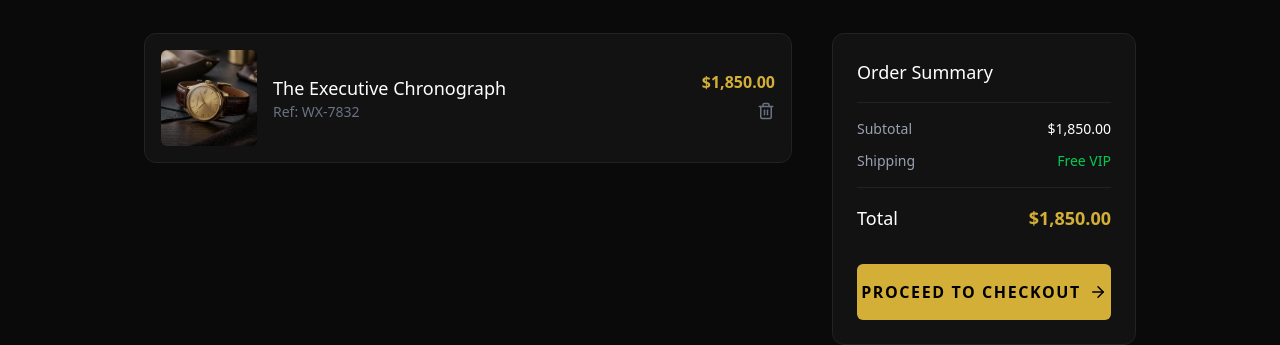
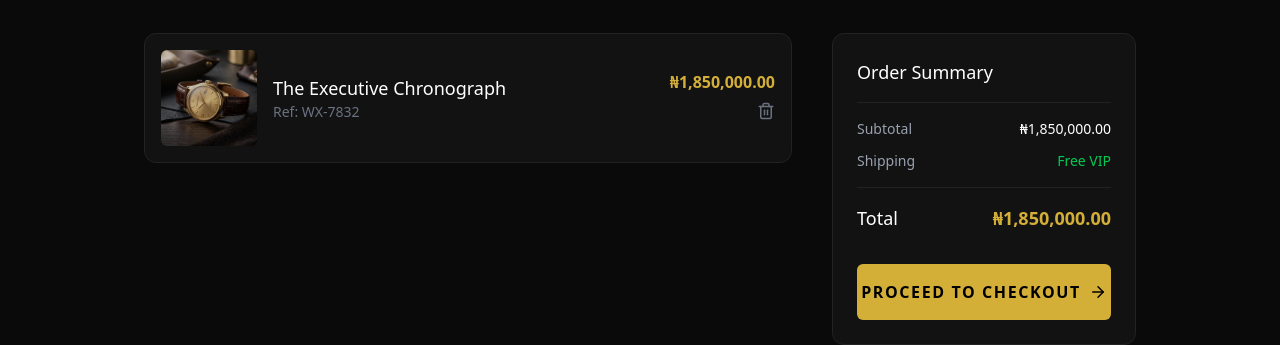
Before and after one commit to EchoDev1/Wealthyfied-watch, a Next.js app: page /cart in a window 1280 px wide. Shown: the part 211-556 px from the top of the page. Built offline with nearby package versions, Linux system fonts and the light colour scheme; no server answers; a web font is replaced by a local one.

Commit message:
feat: switch default currency from Dollar to Naira

```diff
--- a/src/app/admin/page.js
+++ b/src/app/admin/page.js
@@ -2,7 +2,7 @@ import { TrendingUp, DollarSign, Package, Activity, ShoppingBag, Users, Clipboar
 
 export default function AdminDashboard() {
   const stats = [
-    { label: "Total Revenue",    value: "$0.00",  icon: DollarSign,  sub: "No transactions yet"   },
+    { label: "Total Revenue",    value: "₦0.00",  icon: DollarSign,  sub: "No transactions yet"   },
     { label: "Active Orders",    value: "0",       icon: Package,     sub: "No orders placed yet"  },
     { label: "Registered Users", value: "0",       icon: Users,       sub: "Awaiting first signup" },
     { label: "Conversion Rate",  value: "0.0%",    icon: TrendingUp,  sub: "No data available"     },
--- a/src/app/admin/products/page.js
+++ b/src/app/admin/products/page.js
@@ -10,8 +10,8 @@ const labelClass = "block text-xs uppercase tracking-widest text-gray-500 font-s
 
 // Fake homepage products the admin can delete
 const HOMEPAGE_PRODUCTS = [
-  { id: "home-1", name: "The Executive Chronograph", badge: "Best Seller", price: "$1,850.00", image: "/images/leather_watch.png", source: "Homepage — Masterpiece Collection" },
-  { id: "home-2", name: "Royal Cuban Link Chain", badge: "New Arrival", price: "$940.00", image: "/images/mens_jewelry.png", source: "Homepage — Masterpiece Collection" },
+  { id: "home-1", name: "The Executive Chronograph", badge: "Best Seller", price: "₦1,850,000.00", image: "/images/leather_watch.png", source: "Homepage — Masterpiece Collection" },
+  { id: "home-2", name: "Royal Cuban Link Chain", badge: "New Arrival", price: "₦940,000.00", image: "/images/mens_jewelry.png", source: "Homepage — Masterpiece Collection" },
 ];
 
 export default function AdminProductsPage() {
--- a/src/app/cart/page.js
+++ b/src/app/cart/page.js
@@ -20,7 +20,7 @@ export default function CartPage() {
               <p className="text-sm text-gray-500">Ref: WX-7832</p>
             </div>
             <div className="text-right">
-              <p className="text-[#D4AF37] font-semibold mb-2">$1,850.00</p>
+              <p className="text-[#D4AF37] font-semibold mb-2">₦1,850,000.00</p>
               <button className="text-gray-500 hover:text-red-500 transition-colors"><Trash2 size={18} /></button>
             </div>
           </div>
@@ -29,11 +29,11 @@ export default function CartPage() {
         <div className="bg-[#121212] border border-[#222] p-6 rounded-xl h-fit">
           <h2 className="text-lg font-serif text-white mb-4 border-b border-[#222] pb-4">Order Summary</h2>
           <div className="space-y-3 text-sm text-gray-400 border-b border-[#222] pb-4 mb-4">
-            <div className="flex justify-between"><span>Subtotal</span><span className="text-white">$1,850.00</span></div>
+            <div className="flex justify-between"><span>Subtotal</span><span className="text-white">₦1,850,000.00</span></div>
             <div className="flex justify-between"><span>Shipping</span><span className="text-green-500">Free VIP</span></div>
           </div>
           <div className="flex justify-between text-lg font-serif mb-8">
-            <span className="text-white">Total</span><span className="text-[#D4AF37] font-bold">$1,850.00</span>
+            <span className="text-white">Total</span><span className="text-[#D4AF37] font-bold">₦1,850,000.00</span>
           </div>
           <Link href="/checkout" className="w-full flex justify-center items-center py-4 bg-[#D4AF37] hover:bg-[#B5952F] text-black uppercase font-bold tracking-widest rounded-md transition-all">
             Proceed to Checkout <ArrowRight size={18} className="ml-2" />
--- a/src/app/checkout/page.js
+++ b/src/app/checkout/page.js
@@ -61,14 +61,14 @@ export default function CheckoutPage() {
                 <div className="flex-1">
                   <h3 className="text-sm font-medium text-white mb-1">The Executive Chronograph</h3>
                   <p className="text-xs text-gray-500 mb-2">Ref: WX-7832</p>
-                  <p className="text-[#D4AF37] font-semibold text-sm">$1,850.00</p>
+                  <p className="text-[#D4AF37] font-semibold text-sm">₦1,850,000.00</p>
                 </div>
               </div>
 
               <div className="space-y-3 text-sm text-gray-400 border-t border-[#222] pt-4">
                 <div className="flex justify-between">
                   <span>Subtotal</span>
-                  <span className="text-white">$1,850.00</span>
+                  <span className="text-white">₦1,850,000.00</span>
                 </div>
                 <div className="flex justify-between">
                   <span>Insured Shipping (Global)</span>
@@ -76,11 +76,11 @@ export default function CheckoutPage() {
                 </div>
                 <div className="flex justify-between">
                   <span>Taxes (Calculated at next step)</span>
-                  <span className="text-white">$0.00</span>
+                  <span className="text-white">₦0.00</span>
                 </div>
                 <div className="flex justify-between pt-4 border-t border-[#222] text-lg font-serif">
                   <span className="text-white">Total</span>
-                  <span className="text-[#D4AF37] font-bold">$1,850.00</span>
+                  <span className="text-[#D4AF37] font-bold">₦1,850,000.00</span>
                 </div>
               </div>
             </div>
@@ -169,7 +169,7 @@ export default function CheckoutPage() {
                       </>
                     ) : (
                       <>
-                        Pay $1,850.00 Securely
+                        Pay ₦1,850,000.00 Securely
                         <CheckCircle2 size={18} className="ml-2" />
                       </>
                     )}
--- a/src/app/page.js
+++ b/src/app/page.js
@@ -148,7 +148,7 @@ export default function Home() {
                       {[1,2,3,4,5].map(i => <Star key={i} size={16} fill="currentColor" />)}
                     </div>
                     <p className="text-xl font-light">
-                      {featuredProducts.watch ? `₦${parseFloat(featuredProducts.watch.price).toLocaleString()}` : "$1,850.00"}
+                      {featuredProducts.watch ? `₦${parseFloat(featuredProducts.watch.price).toLocaleString()}` : "₦1,850,000.00"}
                     </p>
                   </div>
                   <div className="h-12 w-12 rounded-full bg-white/10 flex items-center justify-center backdrop-blur-md group-hover:bg-[#D4AF37] group-hover:text-black transition-all">
@@ -182,7 +182,7 @@ export default function Home() {
                       {[1,2,3,4,5].map(i => <Star key={i} size={16} fill="currentColor" />)}
                     </div>
                     <p className="text-xl font-light">
-                      {featuredProducts.jewelry ? `₦${parseFloat(featuredProducts.jewelry.price).toLocaleString()}` : "$940.00"}
+                      {featuredProducts.jewelry ? `₦${parseFloat(featuredProducts.jewelry.price).toLocaleString()}` : "₦940,000.00"}
                     </p>
                   </div>
                   <div className="h-12 w-12 rounded-full bg-white/10 flex items-center justify-center backdrop-blur-md group-hover:bg-[#D4AF37] group-hover:text-black transition-all">
```
